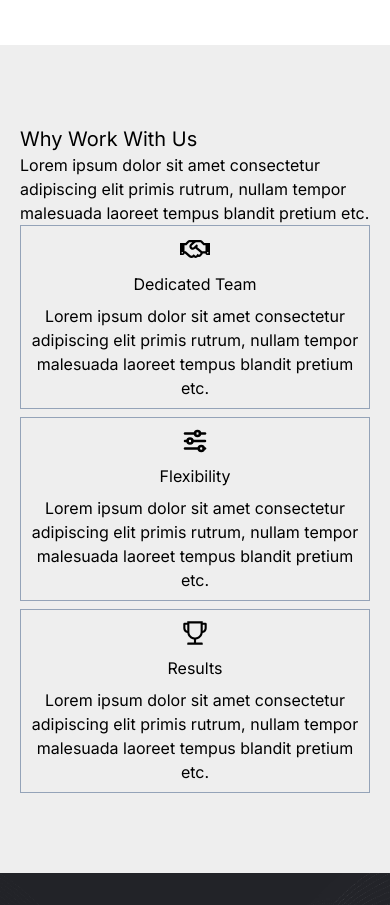
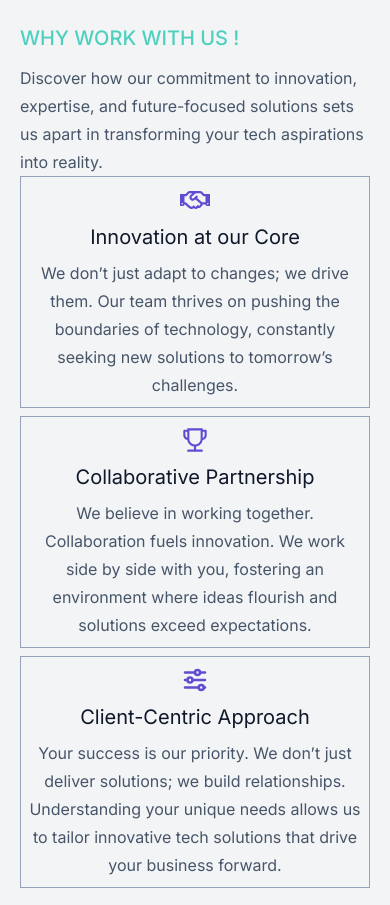
Before and after one commit to isiagi/wittymind, a Next.js app: page /About in a window 390 px wide. Shown: the part 1040-1945 px from the top of the page. Built offline with nearby package versions, Linux system fonts and the light colour scheme.

Commit message:
chore: styling

```diff
--- a/app/layout.tsx
+++ b/app/layout.tsx
@@ -3,6 +3,8 @@ import { Inter } from "next/font/google";
 import "./globals.css";
 import NavBar from "@/components/NavBar/NavBar";
 import Footer from "@/components/footer/Footer";
+import { Suspense } from "react";
+import Loading from "./loading";
 
 const inter = Inter({ subsets: ["latin"] });
 
@@ -21,7 +23,7 @@ export default function RootLayout({
     <html lang="en">
       <body className={inter.className}>
         <NavBar />
-        {children}
+        <Suspense fallback={<Loading />}>{children}</Suspense>
         <Footer />
       </body>
     </html>
--- a/components/HeroText/HeroText.tsx
+++ b/components/HeroText/HeroText.tsx
@@ -7,7 +7,7 @@ function HeroText() {
     <TypeAnimation
       sequence={[
         // Same substring at the start will only be typed out once, initially
-        "WittyMind Tech",
+        "WittyLoop Tech",
         1000, // wait 1s before replacing "Mice" with "Hamsters"
         "Your Tech Pactner",
         1000,
--- a/components/NavBar/NavBar.tsx
+++ b/components/NavBar/NavBar.tsx
@@ -20,11 +20,11 @@ function NavBar() {
       className={`${
         offset > 40
           ? "fixed z-10 w-full px-4 transition ease-in-out  h-[12vh] bg-[#0B1B2B] flex justify-between items-center text-white"
-          : "relative z-10 w-full px-5 transition ease-in-out  h-[12vh] bg-[#4d90d2] flex justify-between items-center text-white"
+          : "fixed z-10 w-full px-5 transition ease-in-out  h-[12vh] flex justify-between items-center text-white"
       }`}
     >
       <div className="flex justify-between items-center md:w-auto w-full">
-        <h1 className="font-bold text-white">WittyMind Tech</h1>
+        <h1 className="font-bold text-white">WittyLoop Tech</h1>
         <div className="md:hidden">
           {open ? (
             <div onClick={() => setOpen(!open)}>
--- a/components/Projects/Projects.tsx
+++ b/components/Projects/Projects.tsx
@@ -3,7 +3,7 @@ import React from "react";
 
 function Projects() {
   return (
-    <div className="px-5 py-7 bg-slate-400">
+    <div className="px-5 py-7 bg-gray-100">
       <div>
         <div className="text-center py-7">
           <h1 className="text-2xl font-medium">Project</h1>
@@ -15,7 +15,9 @@ function Projects() {
             <div key={i} className="rounded ">
               <div className="relative">
                 <Image
-                  src={"/assets/home.jpg"}
+                  src={
+                    "https://portfolio-website-seven-ruddy.vercel.app/assets/port-8d2ecc2e.png"
+                  }
                   alt="service"
                   width={0}
                   height={0}
--- a/components/banner/Banner.tsx
+++ b/components/banner/Banner.tsx
@@ -4,15 +4,16 @@ function Banner() {
   return (
     <div className="bg-white mx-5 py-5 relative -bottom-10 rounded">
       <div className="grid grid-cols-fluid place-items-center">
-        <div className="w-full">
-          <p className="text-xl">
-            For an advanced world for you and me, Innovation holds the key
+        <div className="w-full border-r-2">
+          <p className="text-lg text-[#4D90D2]">
+            Empowering Innovation, Crafting Tailored Solutions That Drive
+            Success.
           </p>
         </div>
-        <div className="w-full">
-          <p className="text-xl">
-            Pretium est natoque vel sociosqu et mi. Finibus magna cursus
-            efficitur euismod sodales
+        <div className="w-full px-3">
+          <p className="text-2xl text-slate-600">
+            Where Seasoned Expertise Meets a Visionary Approach, Building
+            Tomorrow&apos;s Solutions Today.
           </p>
         </div>
       </div>
--- a/components/hero/Hero.tsx
+++ b/components/hero/Hero.tsx
@@ -25,7 +25,7 @@ function Hero() {
                 <div>Data Analysis.</div>
               </TextLoop>
             </div>
-            <button className="bg-blue-600 p-2 text-white rounded flex items-center gap-1">
+            <button className="bg-[#4DD1BE] p-2 text-white rounded flex items-center gap-1">
               View Services <MdMiscellaneousServices />
             </button>
           </div>
--- a/components/serviceCard/ServiceCard.tsx
+++ b/components/serviceCard/ServiceCard.tsx
@@ -22,17 +22,17 @@ function ServiceCard({ title, description, img, to }: ServiceCard) {
           sizes="100vw"
           style={{ width: "100%", height: "250px", objectFit: "cover" }}
         />
-        <div className="absolute bottom-0 p-4 bg-gray-300">
+        <div className="absolute bottom-0 p-4 bg-gray-100">
           <TbAdjustmentsHorizontal className="text-xl" />
         </div>
       </div>
       <div className="px-3">
-        <h2 className="py-2 text-xl">{title}</h2>
-        <p className="leading-6">{description}</p>
+        <h2 className="py-2 text-xl text-[#4D90D2] font-medium">{title}</h2>
+        <p className="leading-7 text-slate-600">{description}</p>
       </div>
       <div className="px-3">
         <Link href={to}>
-          <p className="py-2">Learn More</p>
+          <p className="py-2 text-[#4DD1BE]">Learn More</p>
         </Link>
       </div>
     </div>
--- a/components/services/Services.tsx
+++ b/components/services/Services.tsx
@@ -4,7 +4,7 @@ import { serviceData } from "@/utils/servicesData";
 function Services() {
   return (
     <div>
-      <div className="px-5">
+      <div className="px-5 pb-12">
         <div className="text-center py-10">
           <h2 className="font-medium text-2xl">Services</h2>
           <p className="text-md">View our services</p>
--- a/components/why/Why.tsx
+++ b/components/why/Why.tsx
@@ -5,42 +5,52 @@ import { AiOutlineTrophy } from "react-icons/ai";
 
 function Service() {
   return (
-    <div className="py-[5rem] bg-[#eee] flex items-center justify-center">
+    <div className="py-[5rem] bg-gray-100 flex items-center justify-center">
       <div className="flex px-5 justify-center flex-wrap w-full">
         <div className="md:max-w-[30%]">
-          <h1 className="text-xl">Why Work With Us</h1>
-          <p>
-            Lorem ipsum dolor sit amet consectetur adipiscing elit primis
-            rutrum, nullam tempor malesuada laoreet tempus blandit pretium etc.
+          <h1 className="md:text-4xl text-xl text-[#4DD1BE] font-medium max-w-[300px]">
+            WHY WORK WITH US !
+          </h1>
+          <p className="text-slate-600 leading-7 pt-3">
+            Discover how our commitment to innovation, expertise, and
+            future-focused solutions sets us apart in transforming your tech
+            aspirations into reality.
           </p>
         </div>
         <div className="md:max-w-[70%]">
           <div className="flex gap-2 text-center flex-wrap justify-end">
             <div className="md:max-w-[30%] flex flex-col justify-center items-center border-[1px] p-2 border-slate-400">
-              <FaRegHandshake className="text-3xl" />
-              <h2 className="py-2">Dedicated Team</h2>
-              <p>
-                Lorem ipsum dolor sit amet consectetur adipiscing elit primis
-                rutrum, nullam tempor malesuada laoreet tempus blandit pretium
-                etc.
+              <FaRegHandshake className="text-3xl text-[#5F4DD1]" />
+              <h2 className="py-2 text-xl text-slate-900">
+                Innovation at our Core
+              </h2>
+              <p className="text-slate-600 leading-7">
+                We don’t just adapt to changes; we drive them. Our team thrives
+                on pushing the boundaries of technology, constantly seeking new
+                solutions to tomorrow’s challenges.
               </p>
             </div>
             <div className="md:max-w-[30%] flex flex-col justify-center items-center border-[1px] p-2 border-slate-400">
-              <TbAdjustmentsHorizontal className="text-3xl" />
-              <h2 className="py-2">Flexibility</h2>
-              <p>
-                Lorem ipsum dolor sit amet consectetur adipiscing elit primis
-                rutrum, nullam tempor malesuada laoreet tempus blandit pretium
-                etc.
+              <AiOutlineTrophy className="text-3xl text-[#5F4DD1]" />
+              <h2 className="py-2 text-xl text-slate-900">
+                Collaborative Partnership
+              </h2>
+              <p className="text-slate-600 leading-7">
+                We believe in working together. Collaboration fuels innovation.
+                We work side by side with you, fostering an environment where
+                ideas flourish and solutions exceed expectations.
               </p>
             </div>
             <div className="md:max-w-[30%] flex flex-col justify-center items-center border-[1px] p-2 border-slate-400">
-              <AiOutlineTrophy className="text-3xl" />
-              <h2 className="py-2">Results</h2>
-              <p>
-                Lorem ipsum dolor sit amet consectetur adipiscing elit primis
-                rutrum, nullam tempor malesuada laoreet tempus blandit pretium
-                etc.
+              <TbAdjustmentsHorizontal className="text-3xl text-[#5F4DD1]" />
+              <h2 className="py-2 text-xl text-slate-900">
+                Client-Centric Approach
+              </h2>
+              <p className="text-slate-600 leading-7">
+                Your success is our priority. We don’t just deliver solutions;
+                we build relationships. Understanding your unique needs allows
+                us to tailor innovative tech solutions that drive your business
+                forward.
               </p>
             </div>
           </div>
--- a/next.config.js
+++ b/next.config.js
@@ -1,4 +1,8 @@
 /** @type {import('next').NextConfig} */
-const nextConfig = {}
+const nextConfig = {
+  images: {
+    domains: ["portfolio-website-seven-ruddy.vercel.app"],
+  },
+};
 
-module.exports = nextConfig
+module.exports = nextConfig;
```
